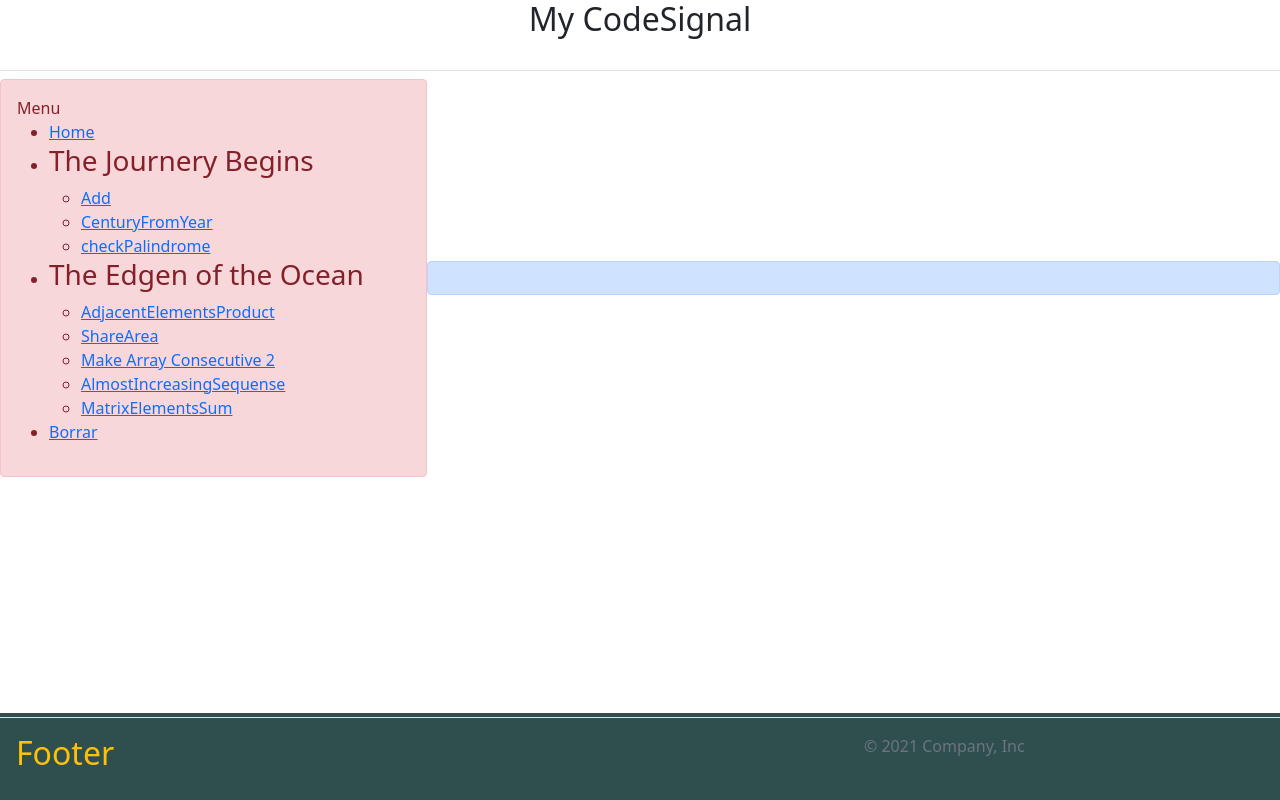
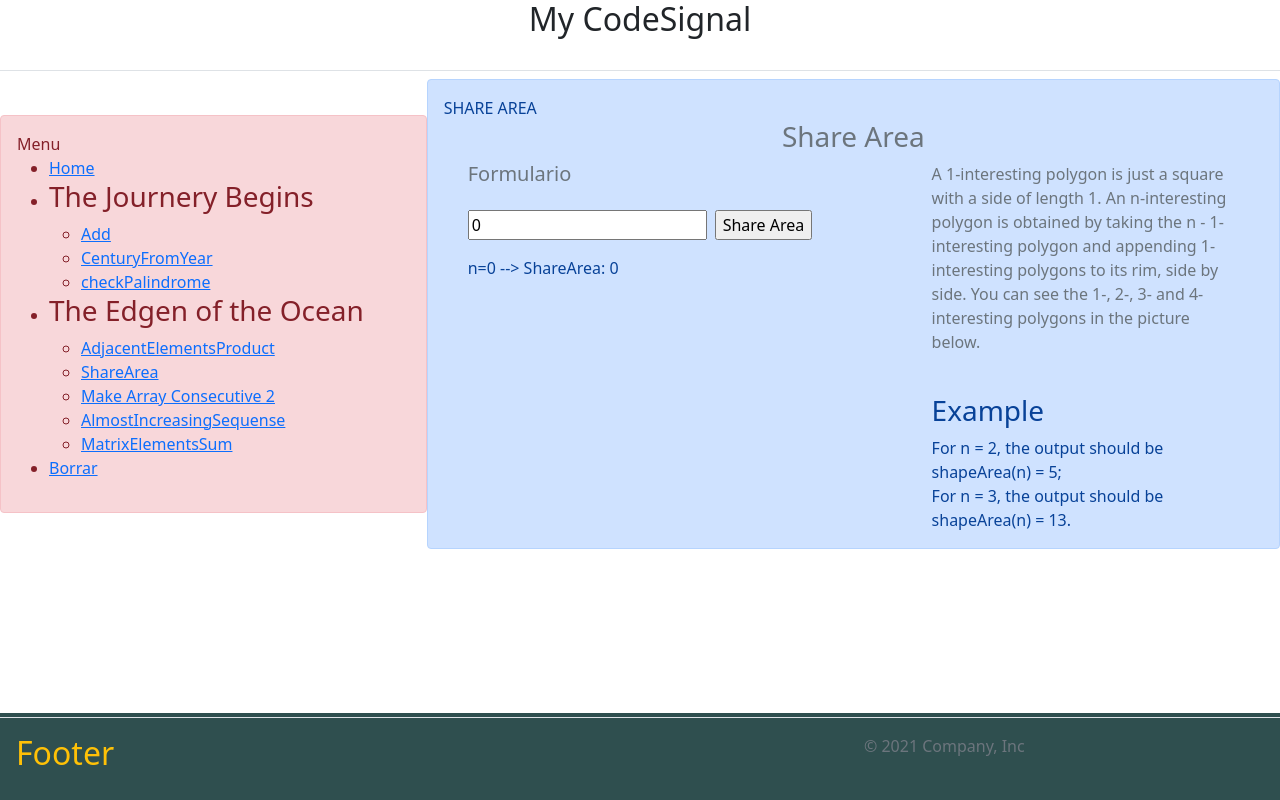
Before and after one commit to YordanSBarrera/My_App_CodeSign, a React (Create React App) app: page /ShareArea in a window 1280 px wide. Built offline with nearby package versions, Linux system fonts and the light colour scheme.

Commit message:
finish Share Area

```diff
--- a/src/components/DashboardLayout.js
+++ b/src/components/DashboardLayout.js
@@ -4,6 +4,7 @@
 import AdjacentElementsProduct from "./Vistas/AdjacentElementsProduct";
 import TwoSum from "./Vistas/TwoSum";
 import CenturyFromYear from "./Vistas/CenturyFromYear";
+import ShareArea from "./Vistas/ShareArea";
 
 const DashboardLayout = () => {
   return (
@@ -29,6 +30,9 @@
       <Route path="/CenturyFromYear">
         <CenturyFromYear />
       </Route>
+      <Route path="/ShareArea">
+        <ShareArea />
+      </Route>
     </div>
   );
 };
--- a/src/components/MenuLayout.js
+++ b/src/components/MenuLayout.js
@@ -2,11 +2,6 @@
 import "../App";
 
 const MenuLayout = () => {
-  /* const Menu = [
-    { title: "Introducción", content: "checkPalindrome" },
-    { title: "Cap 1", content: "exe 1" },
-  ];
-*/
   return (
     <div className="menuLayout">
       Menu
@@ -46,7 +41,7 @@
               </Link>
             </li>
             <li>
-              <Link href="/Vistas/ShareArea" className="item">
+              <Link href="/ShareArea" className="item">
                 ShareArea
               </Link>
             </li>
--- a/src/components/Vistas/ShareArea.js
+++ b/src/components/Vistas/ShareArea.js
@@ -1,36 +1,48 @@
+import { useState } from "react";
+import { ShapeAreaFunc } from "../codeSignal/EdgeOfTheOcean";
+import { getNumbersInString } from "../codeSignal/FuncionesAux";
+import Formulario from "../Formulario";
+
 const ShareArea = () => {
+  const [n, setN] = useState("0");
+  const [respuesta, setRespuesta] = useState("0");
   const info = (
     <div>
-      <h3>Example</h3>
-      For n = 2, the output should be shapeArea(n) = 5;
-      <br />
-      For n = 3, the output should be shapeArea(n) = 13.
-      <br />
-      <p>
+      <p className="text-muted font-italic">
         A 1-interesting polygon is just a square with a side of length 1. An
         n-interesting polygon is obtained by taking the n - 1-interesting
         polygon and appending 1-interesting polygons to its rim, side by side.
         You can see the 1-, 2-, 3- and 4-interesting polygons in the picture
         below.
       </p>
+      <br />
+      <h3>Example</h3>
+      For n = 2, the output should be shapeArea(n) = 5;
+      <br />
+      For n = 3, the output should be shapeArea(n) = 13.
     </div>
   );
+  const functShareArea = () => {
+    console.log("share area-> " + getNumbersInString(n));
+
+    setRespuesta(ShapeAreaFunc(getNumbersInString(n)));
+  };
 
   return (
     <div>
-      ShareArea
-      <br />
-      {info}
+      SHARE AREA
+      <Formulario
+        valorInial={n}
+        nameFormulario={"Share Area"}
+        info={info}
+        setValor={setN}
+        exe={functShareArea}
+        respuesta={
+          "n=" + getNumbersInString(n) + " --> ShareArea: " + respuesta
+        }
+        nameButton={"Share Area"}
+      />
     </div>
   );
 };
-/* <Formulario
-    nameFormulario="Share Area"
-    valorInial={array}
-    info={info}
-    setValor={setArray}
-    nameButton="Buscar AEProduct "
-    respuesta={resp}
-    exe={AEProduct}
-  />*/
 export default ShareArea;
--- a/src/components/codeSignal/EdgeOfTheOcean.js
+++ b/src/components/codeSignal/EdgeOfTheOcean.js
@@ -23,7 +23,9 @@
   return result;
 };
 //exercise #5
-export const ShapeAreaFunc = () => {};
+export const ShapeAreaFunc = (n) => {
+  return n * n + (n - 1) * (n - 1);
+};
 //exercise #6
 export const Make_Array_Consecutive_2Func = () => {};
 //exercise #7
--- a/src/components/codeSignal/FuncionesAux.js
+++ b/src/components/codeSignal/FuncionesAux.js
@@ -55,17 +55,7 @@
   return array;
 };
 
-export const getNumbersInString = (string) => {
-  /*  var tmp = string.split("");
-  var map = tmp.map(function (current) {
-    if (!isNaN(parseInt(current))) {
-      return current;
-    }
-  });
-
-  var numbers = map.filter(function (value) {
-    return value !== undefined;
-  });
-
-  return numbers.join("");*/
+export const getNumbersInString = (stringIn) => {
+  const respuesta = stringIn.replace(/\D/g, "");
+  return respuesta;
 };
```
